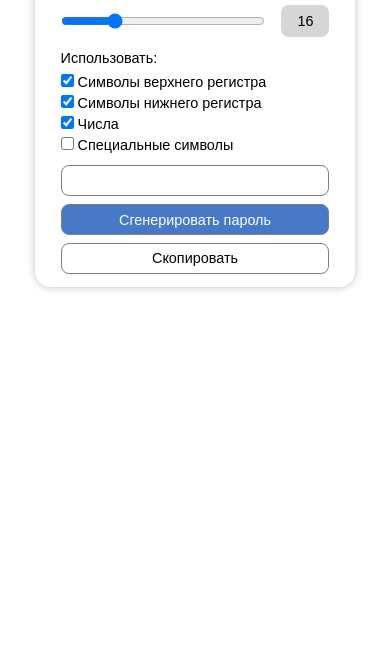
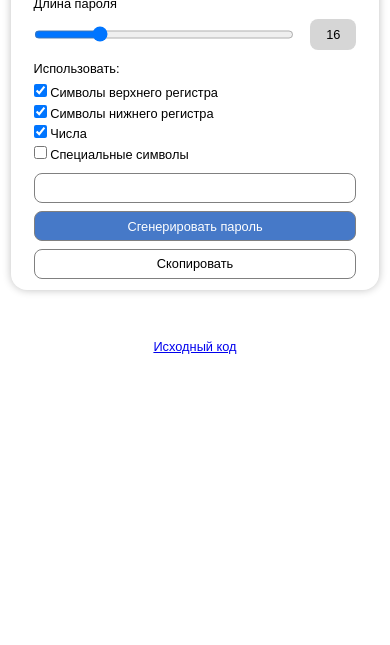
Before and after one commit to mrdsx/individual-project-8, a plain HTML site: page index.html in a window 390 px wide. Shown: the part 199-844 px from the top of the page. Drawn offline with Linux system fonts and the light colour scheme.

Commit message:
rewrote responsive styles & added src link

```diff
--- a/index.html
+++ b/index.html
@@ -1,10 +1,10 @@
 <!DOCTYPE html>
 <html lang="en">
   <head>
-  <meta charset="UTF-8">
-  <meta name="viewport" content="width=device-width, initial-scale=1.0">
+    <meta charset="UTF-8" />
+    <meta name="viewport" content="width=device-width, initial-scale=1.0" />
     <title>Генератор паролей</title>
-  <link rel="stylesheet" href="styles.css">
+    <link rel="stylesheet" href="styles.css" />
   </head>
   <body>
     <div class="pass-app">
@@ -21,8 +21,14 @@
             <div class="pass-length">
               <label for="pass-length-range">Длина пароля</label>
               <div class="pass-length-options">
-              <input type="range" id="pass-length-range" value="16"
-              min="12" max="30" oninput="lengthValue.value=value">
+                <input
+                  type="range"
+                  id="pass-length-range"
+                  value="16"
+                  min="12"
+                  max="30"
+                  oninput="lengthValue.value=value"
+                />
                 <output id="lengthValue">16</output>
               </div>
             </div>
@@ -30,29 +36,38 @@
               <span>Использовать:</span>
               <div class="pass-symbols-options">
                 <div class="include-symbols">
-                <input type="checkbox" id="uppercase-symbols" checked>
-                <label for="uppercase-symbols">Символы верхнего регистра</label>
+                  <input type="checkbox" id="uppercase-symbols" checked />
+                  <label for="uppercase-symbols"
+                    >Символы верхнего регистра</label
+                  >
                 </div>
                 <div class="include-symbols">
-                <input type="checkbox" id="lowercase-symbols" checked>
-                <label for="lowercase-symbols">Символы нижнего регистра</label>
+                  <input type="checkbox" id="lowercase-symbols" checked />
+                  <label for="lowercase-symbols"
+                    >Символы нижнего регистра</label
+                  >
                 </div>
                 <div class="include-symbols">
-                <input type="checkbox" id="digit-symbols" checked>
+                  <input type="checkbox" id="digit-symbols" checked />
                   <label for="digit-symbols">Числа</label>
                 </div>
                 <div class="include-symbols">
-                <input type="checkbox" id="special-symbols">
+                  <input type="checkbox" id="special-symbols" />
                   <label for="special-symbols">Специальные символы</label>
                 </div>
               </div>
             </div>
             <div class="pass-actions">
               <div class="pass-output">
-              <input type="text" id="random-pass" readonly>
+                <input type="text" id="random-pass" readonly />
               </div>
               <div class="pass-gen-buttons">
-              <input type="button" value="Сгенерировать пароль" id="generate-pass" onclick="showPass()">
+                <input
+                  type="button"
+                  value="Сгенерировать пароль"
+                  id="generate-pass"
+                  onclick="showPass()"
+                />
                 <button id="copy-pass">Скопировать</button>
               </div>
             </div>
@@ -61,15 +76,22 @@
           <div class="pass-check app-tab">
             <h2>Проверка пароля</h2>
             <div class="pass-check-buttons">
-            <input type="text" id="pass" oninput="showPassStrength()">
+              <input type="text" id="pass" oninput="showPassStrength()" />
               <button type="button" id="paste-pass">Вставить</button>
             </div>
-          <div class="pass-strength">Оценка пароля:
+            <div class="pass-strength">
+              Оценка пароля:
               <span class="strength-grade"></span>
             </div>
           </div>
         </div>
       </main>
+
+      <footer>
+        <a href="https://github.com/mrdsx/individual-project-8" target="_blank"
+          >Исходный код</a
+        >
+      </footer>
     </div>
 
     <script src="passGradeParams.js"></script>
--- a/styles.css
+++ b/styles.css
@@ -1,11 +1,13 @@
 :root {
   --btn-color: white;
-  --spacing: 1.5rem;
-  --font-size: 1.1rem;
+  --spacing: clamp(0.7rem, 2vw, 1.5rem);
+  --font-size: clamp(0.8rem, 2vw, 1.1rem);
 }
 
 /* <-- global --> */
-*, *::before, *::after {
+*,
+*::before,
+*::after {
   margin: 0;
   padding: 0;
   box-sizing: border-box;
@@ -19,18 +21,23 @@
   text-align: center;
 }
 
-body, main, input, button {
+body,
+main,
+input,
+button {
   font-family: Arial, sans-serif;
-  font-size: var(--font-size)
+  font-size: var(--font-size);
 }
 
-input, button {
+input,
+button {
   border: 1px solid grey;
-  padding: .4rem;
-  border-radius: .5rem;
+  padding: 0.4rem;
+  border-radius: 0.5rem;
   font-size: var(--font-size);
 }
-input[type="button"], button {
+input[type="button"],
+button {
   background: var(--btn-color);
   cursor: pointer;
 }
@@ -39,17 +46,26 @@ header {
   padding: 1.5rem;
 }
 main {
+  padding: 0 var(--spacing);
   display: flex;
   flex-direction: column;
-  gap: 2rem;
-  width: 400px;
+  gap: calc(var(--spacing) * 1.3);
+  width: 100%;
+  max-width: 450px;
+}
+footer {
+  padding: 1rem;
+  display: flex;
+  align-items: end;
+  height: 5rem;
 }
 
 /* <-- pass gen general styles --> */
-.pass-gen, .pass-check {
+.pass-gen,
+.pass-check {
   --padding-x: calc(var(--spacing) * 2);
   --padding-y: var(--spacing);
-  --box-shadow: 0 0 .5rem #c0c0c0;
+  --box-shadow: 0 0 0.5rem #c0c0c0;
   display: flex;
   flex-direction: column;
   border-radius: 1rem;
@@ -58,14 +74,16 @@ main {
   box-shadow: var(--box-shadow);
 }
 
-.pass-length, .pass-symbols, .pass-symbols-options {
+.pass-length,
+.pass-symbols,
+.pass-symbols-options {
   display: flex;
   flex-direction: column;
   text-align: start;
 }
 /* <-- length options --> */
 .pass-length {
-  gap: .5rem;
+  gap: 0.5rem;
 }
 .pass-length-options {
   display: flex;
@@ -75,80 +93,42 @@ main {
     flex-grow: 1;
   }
   output {
-    padding: .5rem 1rem .5rem 1rem;
+    padding: 0.5rem 1rem 0.5rem 1rem;
     background: rgb(214, 214, 214);
-    border-radius: .5rem;
+    border-radius: 0.5rem;
   }
 }
 
 /* <-- symbols options --> */
 .pass-symbols {
-  gap: .5rem;
+  gap: 0.5rem;
 }
 .pass-symbols-options {
-  gap: .3rem;
+  gap: 0.3rem;
 }
 
 /* <-- output and buttons --> */
-.pass-actions, .pass-gen-buttons, .pass-check-buttons {
+.pass-actions,
+.pass-gen-buttons,
+.pass-check-buttons {
   display: flex;
   flex-direction: column;
-  gap: .5rem;
+  gap: 0.5rem;
 }
 .pass-output input {
   cursor: text;
   width: 100%;
 }
-#generate-pass, #paste-pass {
+#generate-pass,
+#paste-pass {
   background: #4679c8;
   color: white;
 }
-#generate-pass:hover, #paste-pass:hover {
+#generate-pass:hover,
+#paste-pass:hover {
   background: #406eb4;
 }
 
 .pass-check .strength-grade {
   color: red;
 }
-
-@media (max-width: 500px) {
-  :root {
-    --font-size: 1rem;
-    --spacing: 1rem;
-  }
-  header {
-    padding: 1rem;
-  }
-  main {
-    gap: 1.5rem;
-    width: 350px;
-  }
-}
-
-@media (max-width: 400px) {
-  :root {
-    --font-size: .9rem;
-    --spacing: .8rem;
-  }
-  header {
-    padding: .5rem;
-  }
-  main {
-    gap: 1rem;
-    width: 320px;
-  }
-}
-
-@media (max-width: 350px) {
-  :root {
-    --font-size: .8rem;
-    --spacing: .7rem;
-  }
-  header {
-    padding: .3rem;
-  }
-  main {
-    gap: .8rem;
-    width: 300px;
-  }
-}
```
Lines whose indentation alone changed are shown as unchanged.
